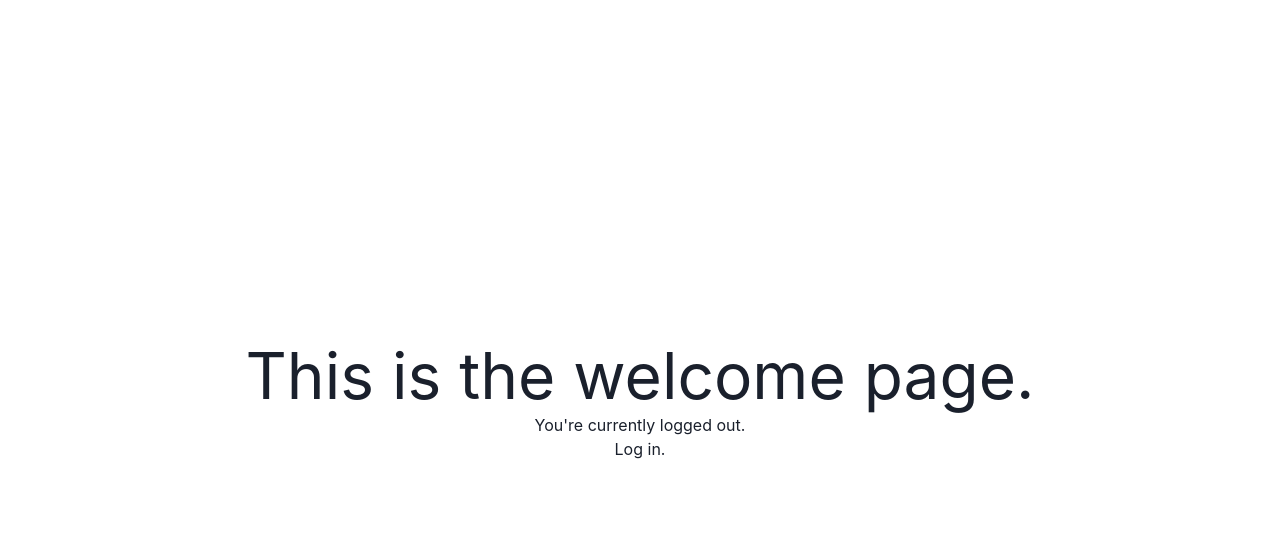
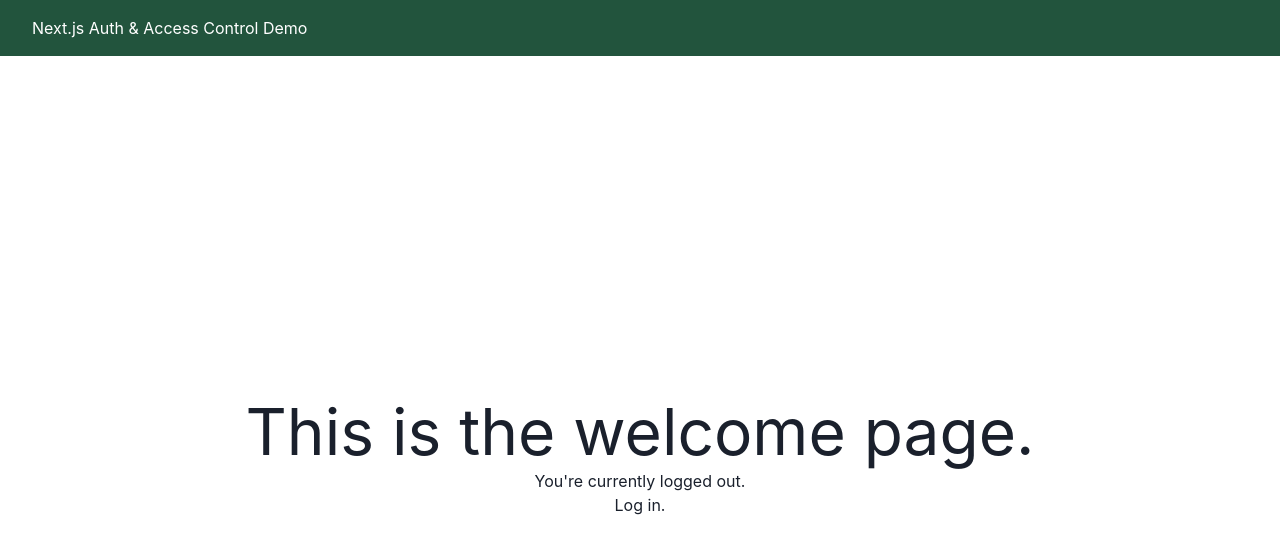
Before and after one commit to echobind/next-auth-example, a Next.js app: page / in a window 1280 px wide. Shown: the top 552 px of the page. Built offline with nearby package versions, Linux system fonts and the light colour scheme; no server answers.

Commit message:
feat: adds a layout component and a navbar

```diff
--- /dev/null
+++ b/components/Navbar/index.jsx
@@ -0,0 +1,22 @@
+import { Box, Flex, Link } from '@chakra-ui/react';
+
+export const Navbar = ({ children }) => (
+  <Flex
+    w='100%'
+    bg='green.800'
+    px={5}
+    py={4}
+    color='white'
+    justifyContent='space-between'
+    alignItems='center'
+  >
+    <Flex flexDirection='row' justifyContent='center' alignItems='center'>
+      <Link pl={3} color='white' href={'/'}>
+        Next.js Auth & Access Control Demo
+      </Link>
+    </Flex>
+    <Box>{children}</Box>
+  </Flex>
+);
+
+export default Navbar;
--- /dev/null
+++ b/layouts/DefaultLayout/index.jsx
@@ -0,0 +1,11 @@
+import { Center, Box } from '@chakra-ui/react';
+import { Navbar } from '../../components/Navbar';
+
+export const DefaultLayout = ({ children }) => (
+  <Box>
+    <Navbar />
+    {children}
+  </Box>
+);
+
+export default DefaultLayout;
--- a/pages/_app.js
+++ b/pages/_app.js
@@ -1,11 +1,14 @@
 import { ChakraProvider } from '@chakra-ui/react';
 import { Provider } from 'next-auth/client';
+import { DefaultLayout } from '../layouts/DefaultLayout/index';
 
 function MyApp({ Component, pageProps }) {
   return (
     <Provider session={pageProps.session}>
       <ChakraProvider>
-        <Component {...pageProps} />
+        <DefaultLayout>
+          <Component {...pageProps} />
+        </DefaultLayout>
       </ChakraProvider>
     </Provider>
   );
```
